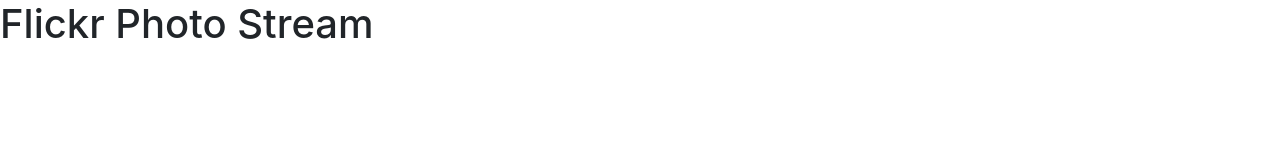
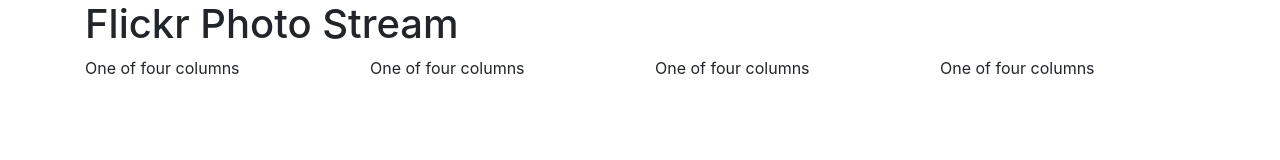
Before and after one commit to belchugov/flickr-app, a website: page index.html in a window 1280 px wide. Drawn offline with nearby package versions, Linux system fonts and the light colour scheme.

Commit message:
Add main module, add some structure

```diff
--- /dev/null
+++ b/app/app.module.js
@@ -0,0 +1,6 @@
+(function() {
+    'use strict';
+
+    angular.module('flickr-app', [
+    ]);
+})();
--- a/index.html
+++ b/index.html
@@ -6,8 +6,26 @@
     <title>Flickr-app</title>
     <link rel="stylesheet" href="node_modules/bootstrap/dist/css/bootstrap.css">
     <script src='node_modules/angular/angular.js'></script>
+    <script src='app/app.module.js'></script>
 </head>
 <body>
-    <h1>Flickr Photo Stream</h1>
+    <div class="container" ng-app="flickr-app">
+        <h1>Flickr Photo Stream</h1>
+
+        <div class="row">
+            <div class="col-sm">
+                One of four columns
+            </div>
+            <div class="col-sm">
+                One of four columns
+            </div>
+            <div class="col-sm">
+                One of four columns
+            </div>
+            <div class="col-sm">
+                One of four columns
+            </div>
+        </div>
+    </div>
 </body>
 </html>
```
